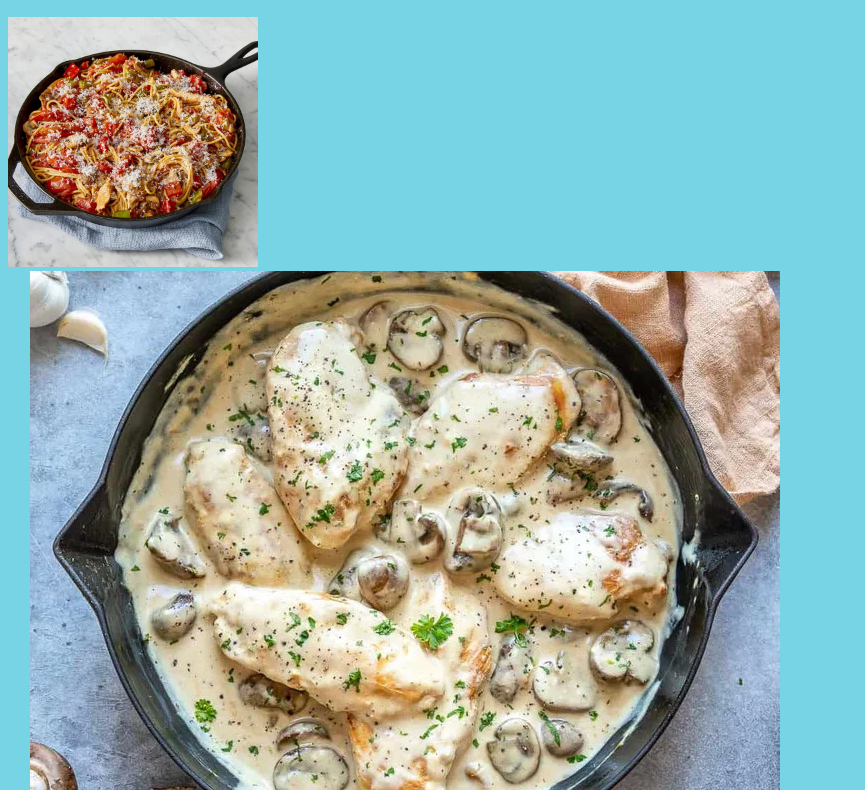
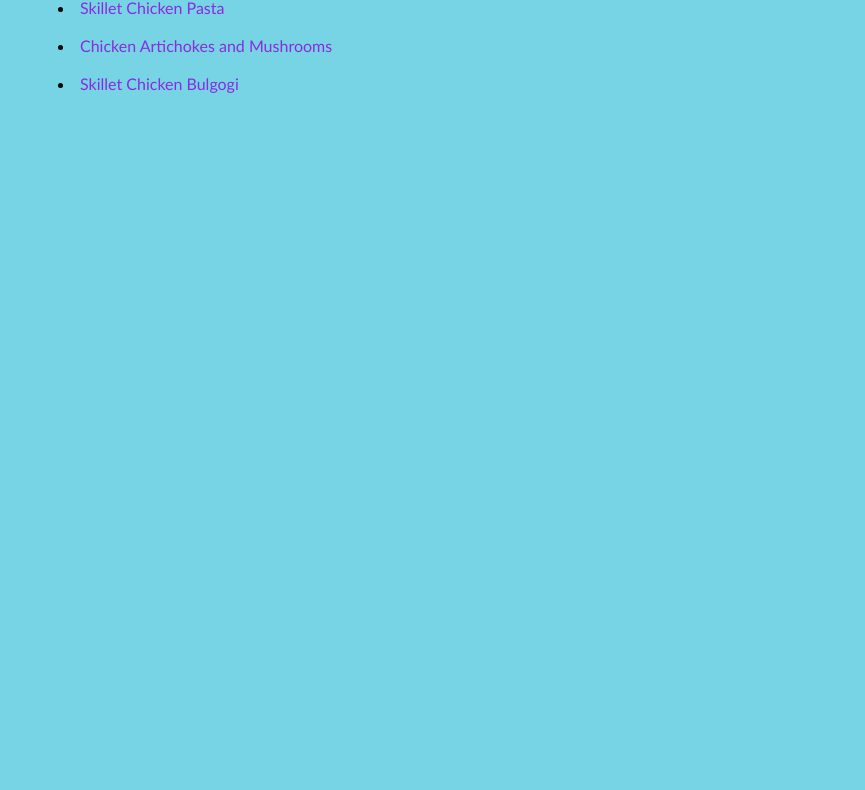
Before and after one commit to akramhammam5/Recipe, a plain HTML site: page index.html in a window 1280 px wide. Shown: the part 164-954 px from the top of the page, without its empty margins (0-865 px from the left). After the commit the page ends 800 px from the top, so only its background shows below. Drawn offline with Linux system fonts and the light colour scheme.

Commit message:
Made Some Changes and Styles
I removed the images and replaced it with none designed links for a better display.

```diff
--- a/CSS/style.css
+++ b/CSS/style.css
@@ -1,20 +1,17 @@
 h1{
     text-align: center;
     font-size: 48px;
+    font-family: 'Courier New', Courier, monospace;
 }
 
 body{
     background-color: rgb(118, 212, 229);
 }
-#d1{
-    background-color: azure;
-    color: aliceblue;
+li{
+    margin-left: 50px;
 }
-#Img1{
-    width: 250px;
-    height: auto;
+a{
+    font-family: 'Gill Sans', 'Gill Sans MT', Calibri, 'Trebuchet MS', sans-serif;
+    text-decoration: none;
+    color: blueviolet;
 }
-#img2{
-    width: 250px;
-    height: auto;
-}
--- a/index.html
+++ b/index.html
@@ -9,10 +9,11 @@
 <body>
     <!-- The noreferrer value prevents the opened link from knowing which webpage or resource has a link (or ‘reference’) to it -->
     <!-- The noopener value prevents the opened link from gaining access to the webpage from which it was opened.  -->
-    <br><br><br>
+    <br>
     <h1>Odin Recipes</h1>
-        <a href="./Recipes/SkilletChickenPasta.html"><img src="./Images/Dish1.jpg" alt="Dish-1" id="Img1"></a>
-        <li><a href="./Recipes/ChickenArtichokesAndMushrooms.html"><img src="./Images/Dish3.jpg" alt ="Dish-3" id="Img2"> </a></li><br>
+    <br>
+        <li><a href="./Recipes/SkilletChickenPasta.html">Skillet Chicken Pasta</a></li><br>
+        <li><a href="./Recipes/ChickenArtichokesAndMushrooms.html">Chicken Artichokes and Mushrooms</a></li><br>
         <li><a href="./Recipes/SkilletChickenBulgogi.html">Skillet Chicken Bulgogi</a></li>
 </body>
 </html>
```
